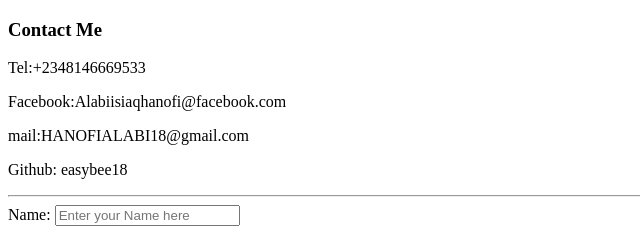
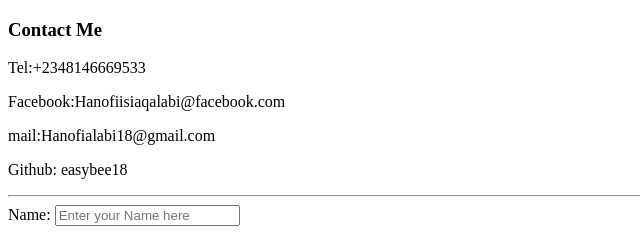
Before and after one commit to EasyBees/cv, a plain HTML site: page personal site/contact-me.html in a window 1280 px wide. Shown: the top 239 px of the page, 0-640 px from the left. Drawn offline with Linux system fonts and the light colour scheme.

Commit message:
Update contact-me.html

```diff
--- a/personal site/contact-me.html
+++ b/personal site/contact-me.html
@@ -8,8 +8,8 @@
 <body>
    <h3>Contact Me </h3>
    <p>Tel:+2348146669533</p>
-   <p>Facebook:Alabiisiaqhanofi@facebook.com</p>
-   <p>mail:HANOFIALABI18@gmail.com</p>
+   <p>Facebook:Hanofiisiaqalabi@facebook.com</p>
+   <p>mail:Hanofialabi18@gmail.com</p>
    <p>Github: easybee18</p>
    <hr>
    <form action="mailto:hanofialabi18@gmail.com" method="post" enctype="text/plain">
```
